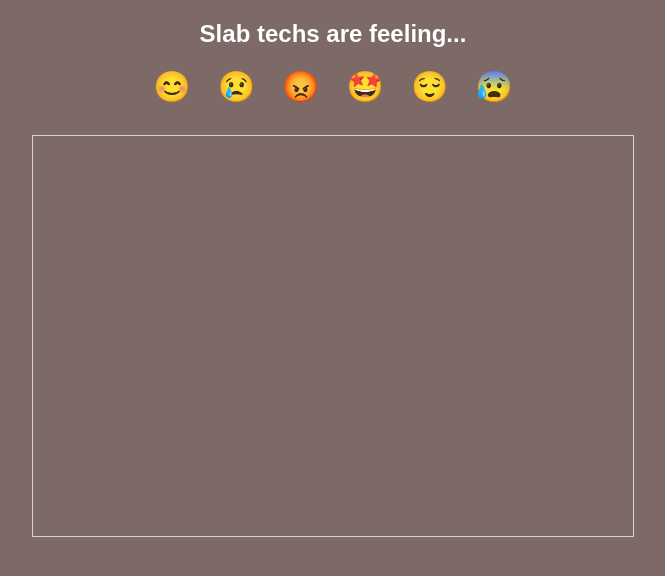
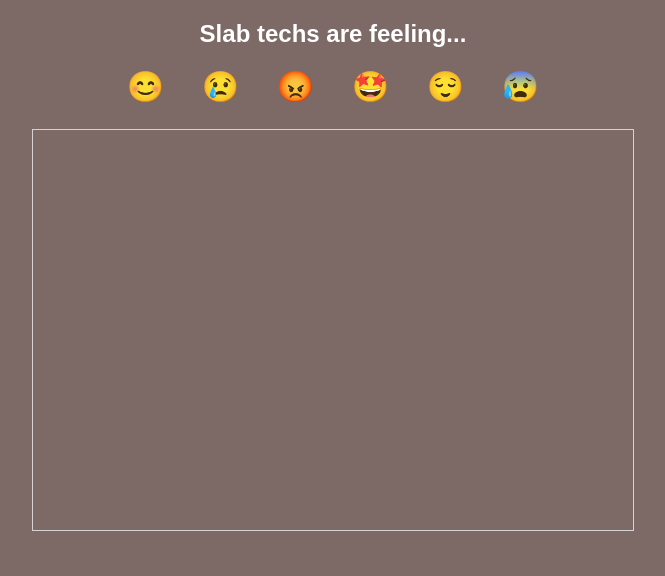
Before and after one commit to qqs377/EmotionTracker, a plain HTML site: page index.html in a window 1280 px wide. Shown: the whole page, without its empty margins (307-972 px from the left). Drawn offline with nearby package versions, Linux system fonts and the light colour scheme; no server answers.

Commit message:
Update styles.css
change icon size gap to fit

```diff
--- a/styles.css
+++ b/styles.css
@@ -19,11 +19,19 @@ body {
     margin-bottom: 20px;
 }
 
+/*.emotion-icons {
+    display: flex;
+   justify-content: center;
+    gap: 15px;
+    margin-bottom: 30px;
+} */
+
 .emotion-icons {
     display: flex;
     justify-content: center;
-    gap: 15px;
-    margin-bottom: 30px;
+    gap: 2vw; /* Responsive gap */
+    margin-bottom: 3vh; /* Responsive bottom margin */
+    flex-wrap: wrap; /* Allow wrapping on smaller screens */
 }
 
 
```
